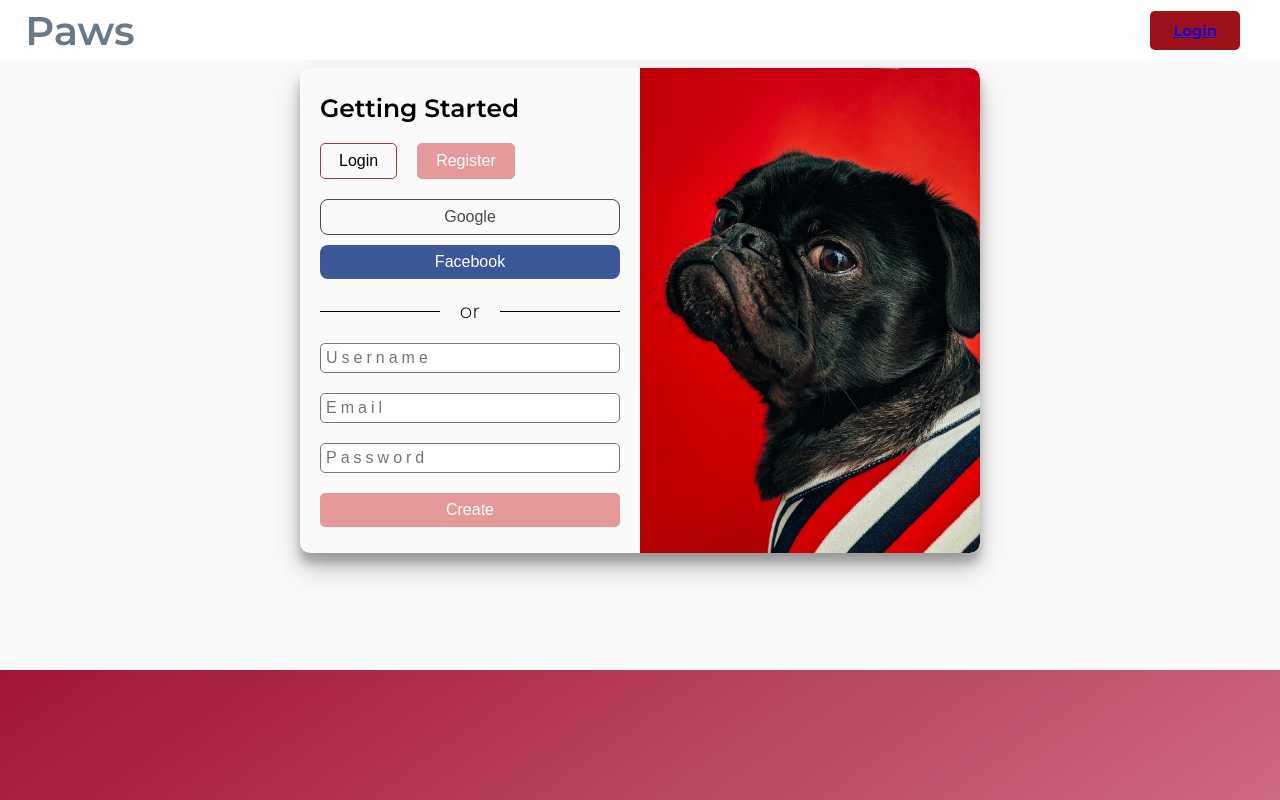
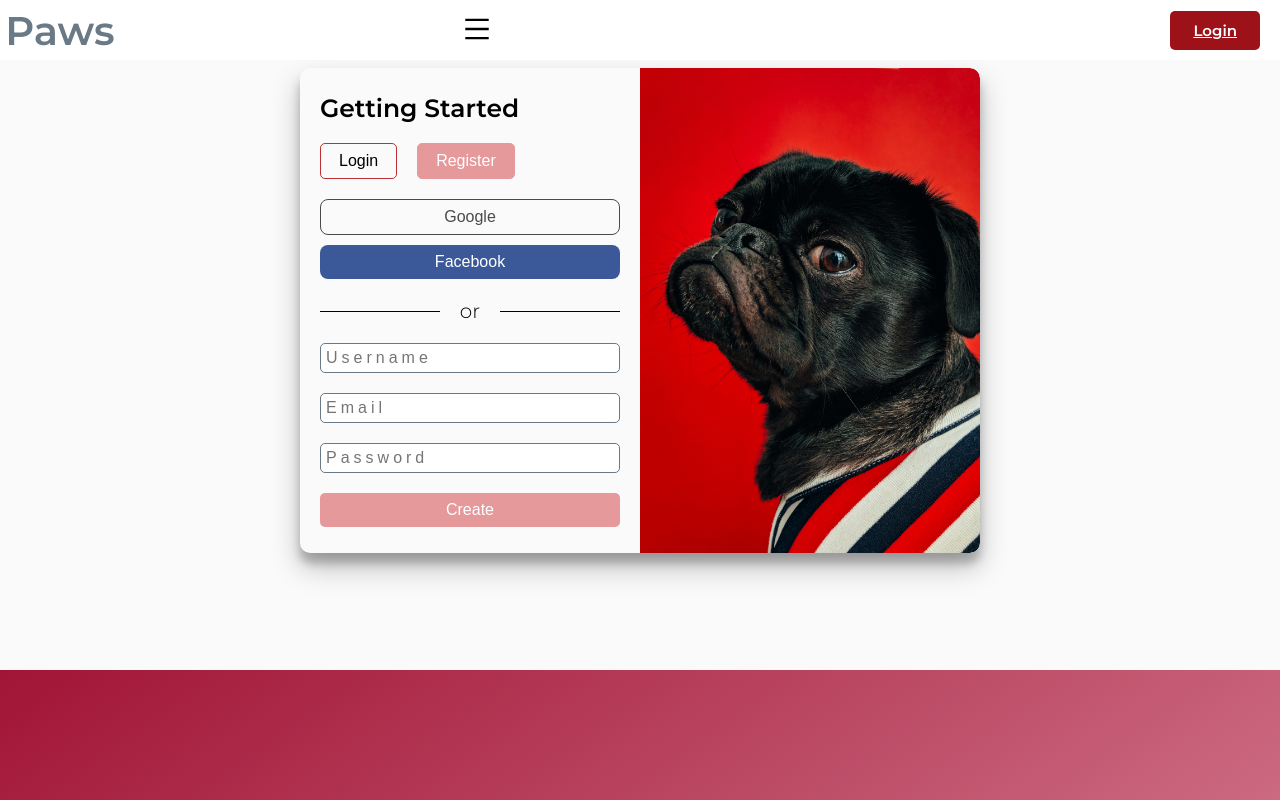
Before and after one commit to olawale-o/react-pet, a React (Create React App) app: page /session in a window 1280 px wide. Built offline with nearby package versions, Linux system fonts and the light colour scheme; no server answers.

Commit message:
Add minimal styling

```diff
--- a/src/components/Navbar/index.js
+++ b/src/components/Navbar/index.js
@@ -1,5 +1,6 @@
 import React from 'react';
 import { Link } from 'react-router-dom';
+import { AiOutlineMenu } from 'react-icons/ai';
 import AuthContext from '../../context/AuthContext';
 import './style.scss';
 
@@ -11,7 +12,16 @@ const Navbar = () => (
           <div className="logo">
             <Link to="/" className="link logo_link">Paws</Link>
           </div>
-          <ul className="nav__list">
+          <ul className="option__list">
+            <li className="option">
+              <button type="button" className="option__button bookmark">
+                <span>
+                  <AiOutlineMenu size={30} color="#000" />
+                </span>
+              </button>
+            </li>
+          </ul>
+          <ul className="nav__list lg">
             {!user && (
               <li className="nav__item">
                 <Link to="/" type="button" className="btn__link btn-login">Login</Link>
--- a/src/components/Navbar/style.scss
+++ b/src/components/Navbar/style.scss
@@ -2,6 +2,10 @@
   .nav {
     height: 6rem;
     background-color: #fff;
+    display: flex;
+    justify-content: space-between;
+    align-items: center;
+    padding: 0 1rem;
   }
 }
 
@@ -13,10 +17,6 @@
     width: 100%;
     z-index: 2000;
     .nav {
-      display: flex;
-      justify-content: space-between;
-      align-items: center;
-      padding: 0 3rem;
       .logo {
         width: 10rem;
         height: 6rem;
@@ -25,11 +25,16 @@
         justify-content: center;
       }
 
+      .option__list {
+        display: flex;
+        flex: 2;
+        justify-content: flex-end;
+      }
+
       .nav__list {
         display: flex;
-        flex: auto;
+        flex: 4;
         justify-content: flex-end;
-
         .nav__item {
           .btn__link {
             font-size: 1.5rem;
--- a/src/components/ProfileSideBar/style.scss
+++ b/src/components/ProfileSideBar/style.scss
@@ -3,7 +3,7 @@
   visibility: hidden;
 }
 
-@media screen and (min-width: 768px) {
+@media screen and (min-width: 968px) {
   .profile__sidebar {
     display: block;
     visibility: visible;
--- a/src/index.scss
+++ b/src/index.scss
@@ -33,6 +33,28 @@ img {
 
 li {
   list-style: none;
+}
+
+.bookmark {
+  background: transparent;
+  padding: 0.5rem;
+  border-radius: 5px;
+  transition: all 0.2s ease-in-out;
+}
+
+.bookmark:hover {
+  background: #eee;
+}
+
+.lg {
+  display: none;
+  visibility: hidden;
+}
+
+@media screen and (min-width: 768px) {
+  .lg {
+    visibility: visible;
+  }
 }
 
 .bg-dark {
--- a/src/pages/Profile/style.scss
+++ b/src/pages/Profile/style.scss
@@ -5,10 +5,15 @@
 @media screen and (min-width: 768px) {
   .outlet {
     width: auto;
-    margin-left: 280px;
     display: flex;
     flex-direction: column;
     padding-top: 8rem;
+  }
+}
+
+@media screen and (min-width: 968px) {
+  .outlet {
+    margin-left: 280px;
     padding-left: 2rem;
     padding-right: 2rem;
   }
```
Also changed, not shown: src/components/Profile/style.scss (+10 -0 lines).
